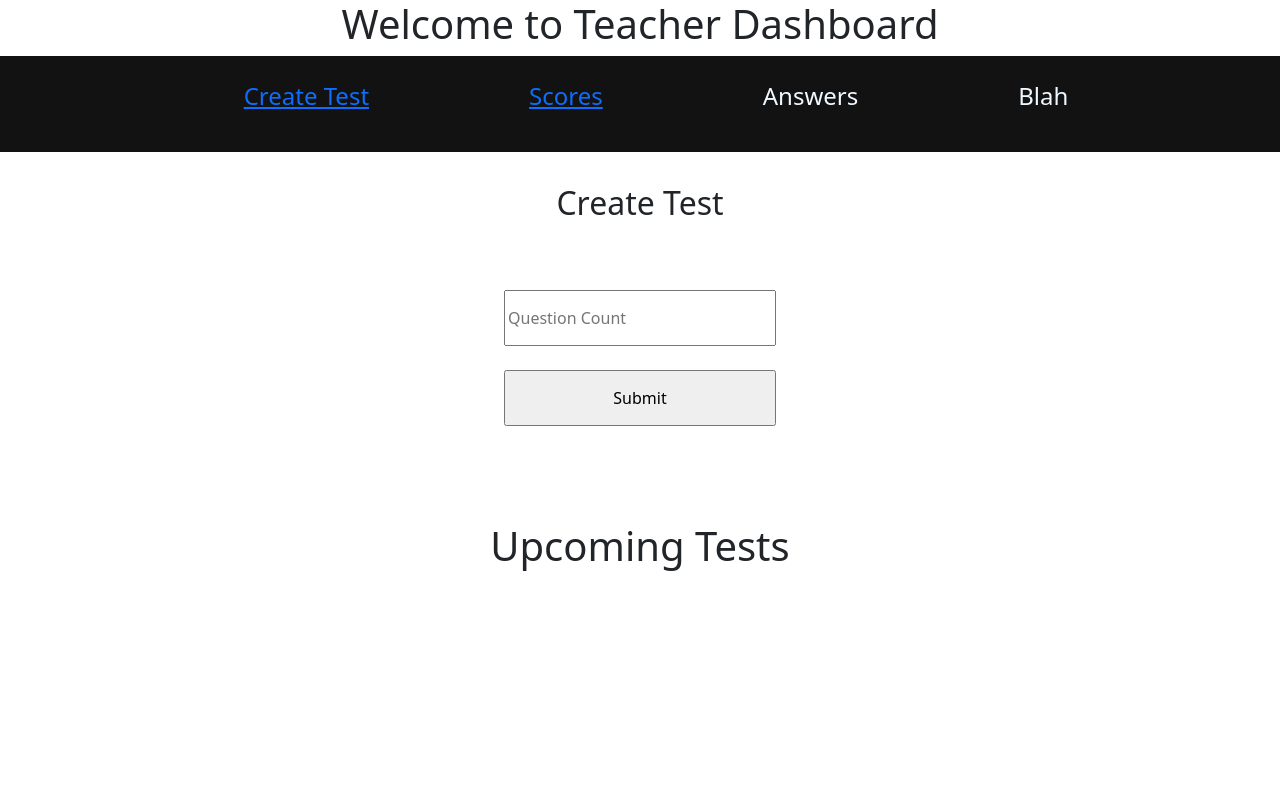
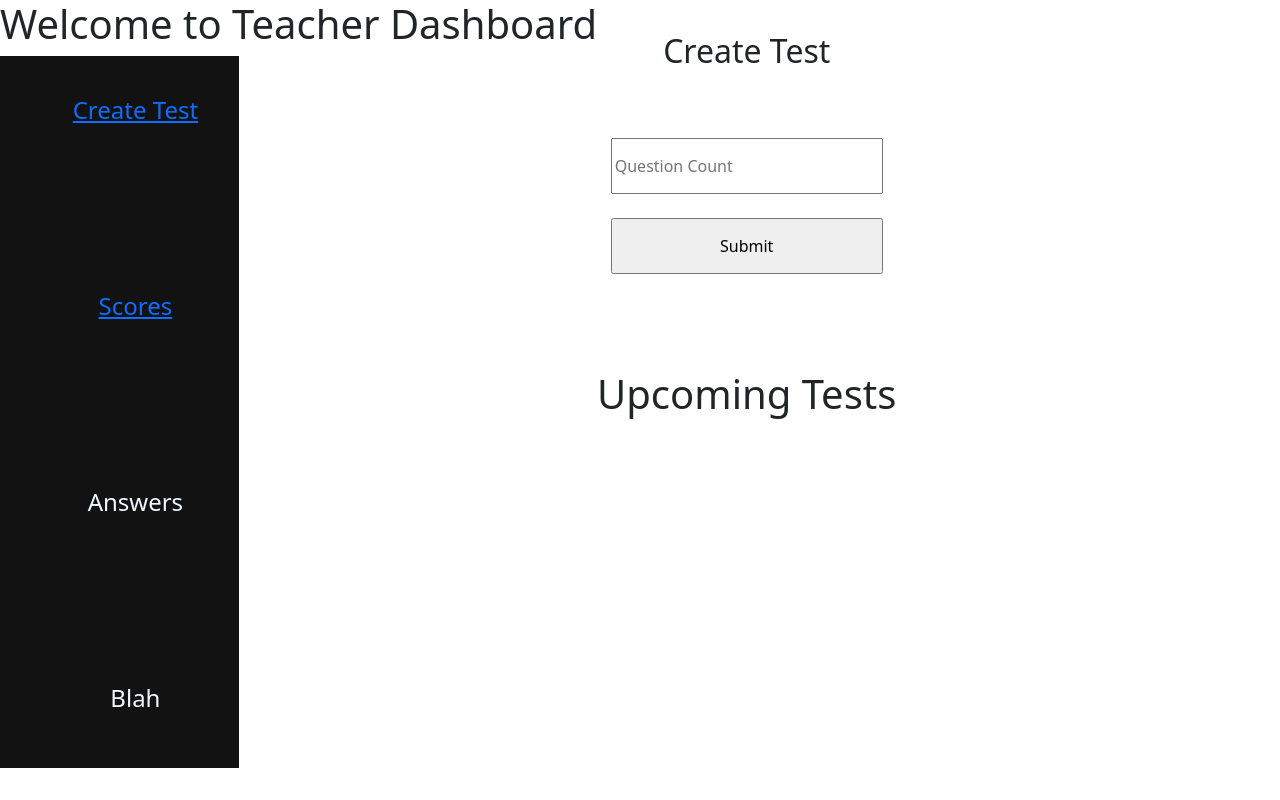
Before and after one commit to atharvaKhewalkar/Thesupervisor, a Flask app: page /teacherDashboard in a window 1280 px wide. Run offline with Flask 3, Linux system fonts and the light colour scheme; data that the repository does not hold is empty; some libraries are stand-ins or nearby versions.

Commit message:
dashboard

```diff
--- a/static/teacherdash.css
+++ b/static/teacherdash.css
@@ -2,16 +2,27 @@
     display: flex;
     align-items: center;
     justify-content: center;
-    height: 12vh;
+    flex-direction: column;
     background-color: rgb(18, 18, 18);
     color: aliceblue;
     font-size: 1.5rem;
+    width: 40%;
+    height: 100%;
+}
+.main{
+    display: flex;
+}
+.nd{
+    display: flex;
+    flex-direction: column;
+
 }
 
 .navbar ul{
     display: flex;
     align-items: center;
     justify-content: center;
+    flex-direction: column;
     gap: 10rem;
 }
 h2{
--- a/templates/teacherDashboard.html
+++ b/templates/teacherDashboard.html
@@ -10,8 +10,15 @@
     integrity="sha384-T3c6CoIi6uLrA9TneNEoa7RxnatzjcDSCmG1MXxSR1GAsXEV/Dwwykc2MPK8M2HN" crossorigin="anonymous">
   <link rel="stylesheet" href="/static/teacherdash.css">
 
-    <section>
-        <h1 align="center">Welcome to Teacher Dashboard</h1>
+    <section class="main">
+      <div>
+
+      </div>
+      <div>
+        <div class="heading1">
+          <h1>Welcome to Teacher Dashboard</h1>
+        </div>
+
         <div class="navbar">
             <ul>
               <a href="/createTest"><li>Create Test</li></a>
@@ -21,7 +28,11 @@
             </ul>
 
         </div>
-    </section>
+      </div>
+
+
+<div class="nd">
+
 
     <div class="testcreation">
         <h2>Create Test</h2>
@@ -57,7 +68,8 @@
         </div>
       </section>
       <br><br><br>
-
+    </section>
+  </div>
     <script src="/static/home.js"></script>
 </body>
 </html>
```
